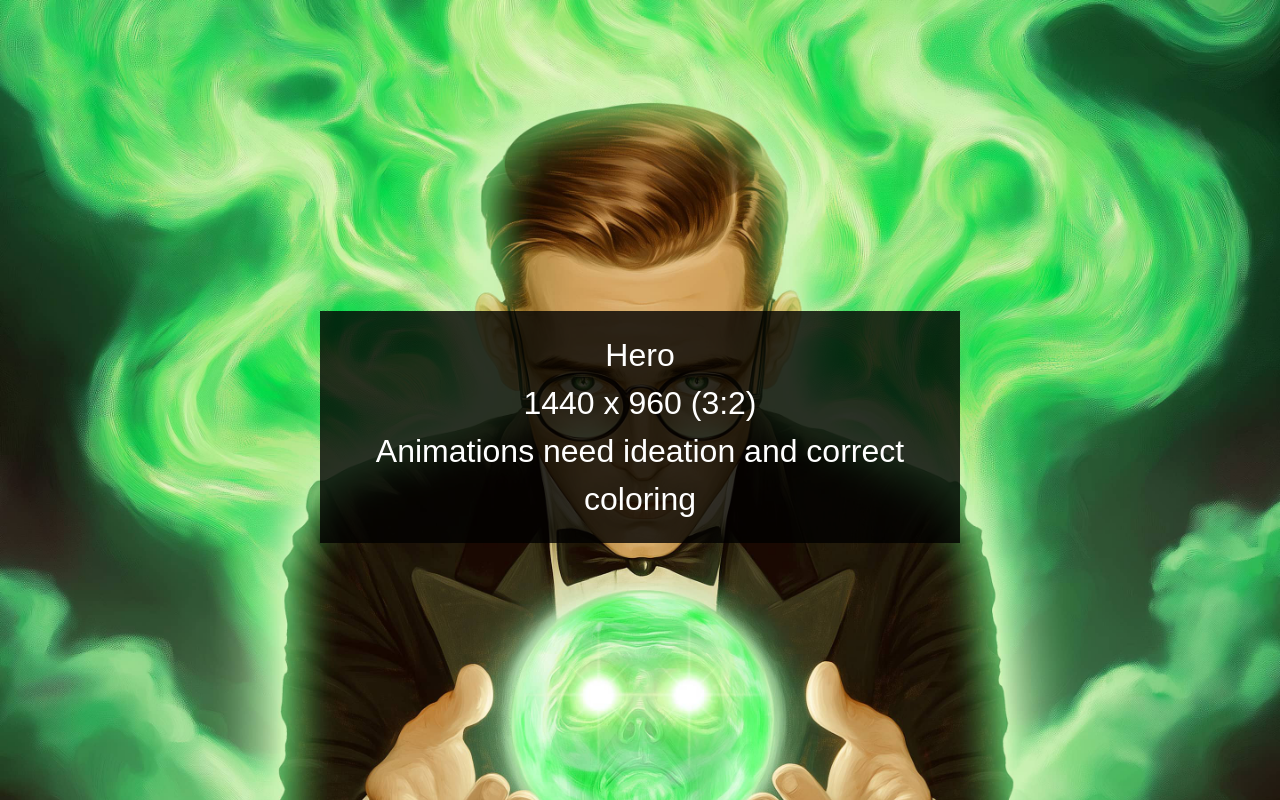
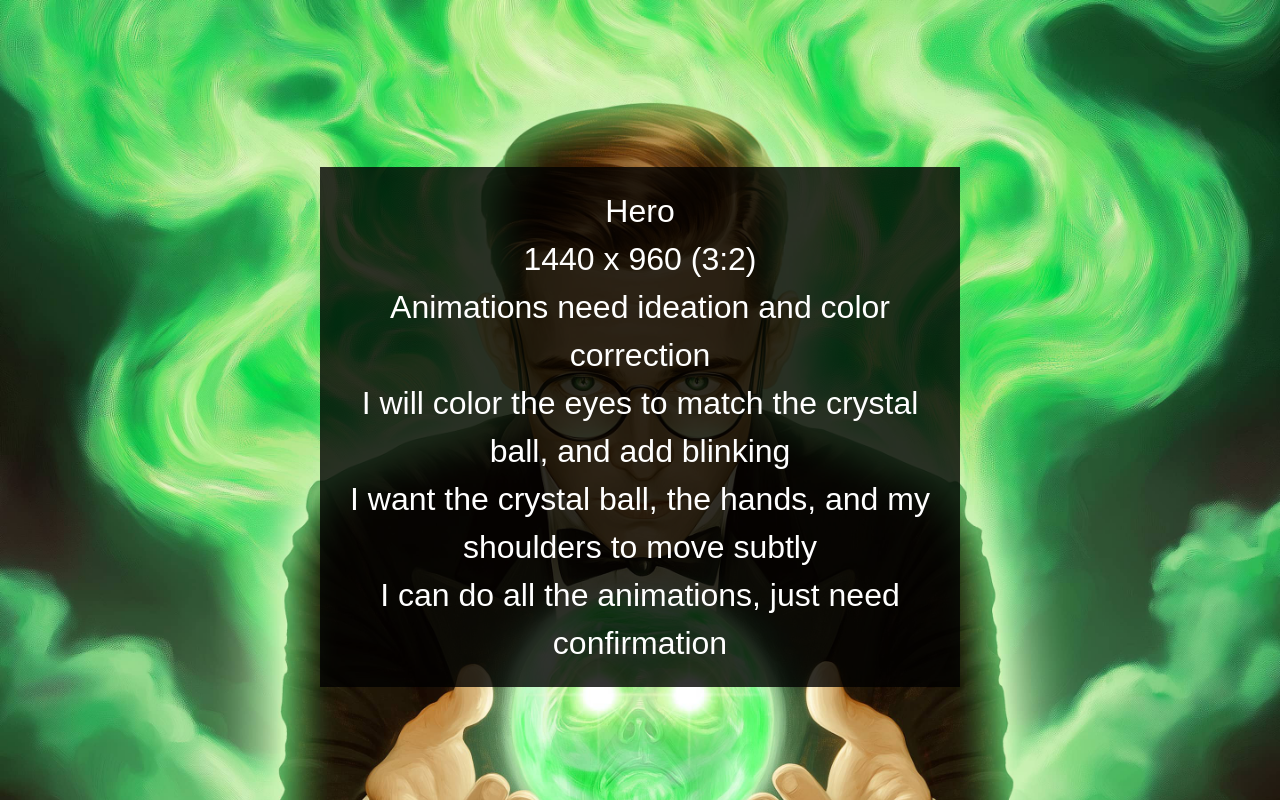
Before and after one commit to FuturaExtraBold/portfolio, a React (Create React App) app: page / in a window 1280 px wide. Built offline with nearby package versions, Linux system fonts and the light colour scheme.

Commit message:
Adde more details to the Benzo and Lighthouse components

```diff
--- a/src/components/Benzo/BenzoNoAnimation/BenzoNoAnimation.jsx
+++ b/src/components/Benzo/BenzoNoAnimation/BenzoNoAnimation.jsx
@@ -17,7 +17,12 @@ export default function BenzoNoAnimation() {
         <br />
         1440 x 960 (3:2)
         <br />
-        Animations need ideation and correct coloring
+        Animations need ideation and color correction
+        <br />
+        I will color the eyes to match the crystal ball, and add blinking
+        <br />I want the crystal ball, the hands, and my shoulders to move
+        subtly
+        <br />I can do all the animations, just need confirmation
       </div>
     </div>
   );
--- a/src/components/Lighthouse/Lighthouse.jsx
+++ b/src/components/Lighthouse/Lighthouse.jsx
@@ -20,6 +20,9 @@ export default function Lighthouse() {
         1440 x 640 (9:4)
         <br />
         Should have 4 animated circles that go to 100%
+        <br />
+        Light from Lighthouse will rotate and blind the user for a second, like
+        in real life
       </div>
     </div>
   );
```
